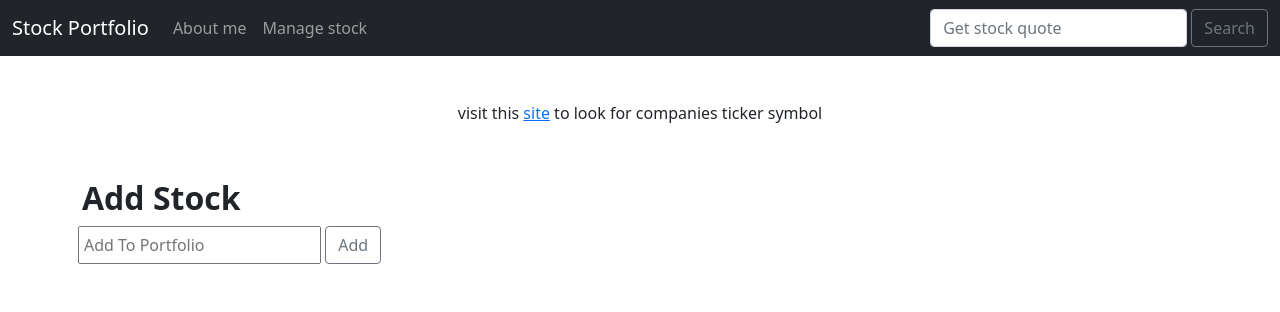
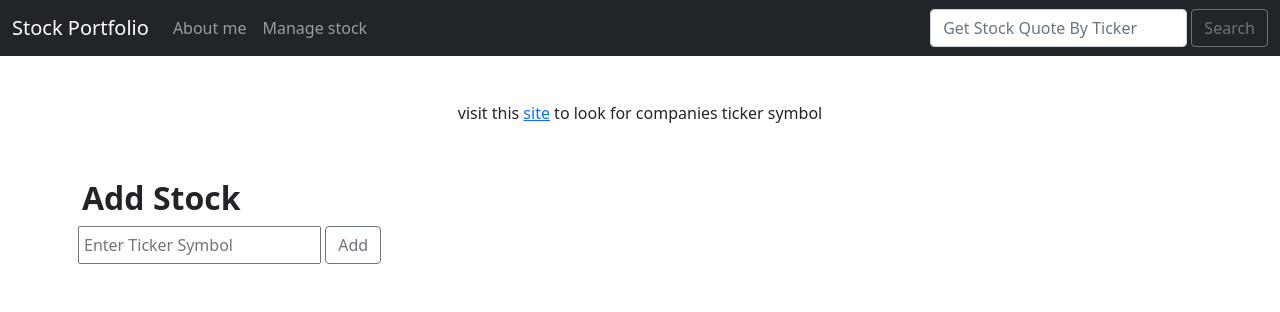
Before and after one commit to i4ink/stocks-app, a Django app: page /add_stock/ in a window 1280 px wide. Shown: the top 312 px of the page. Run offline with Django 3.2, Linux system fonts and the light colour scheme; data comes from the database, SQL or seed files in the repository; data that the repository does not hold is empty.

Commit message:
html update

```diff
--- a/stockMarket/templates/add_stock.html
+++ b/stockMarket/templates/add_stock.html
@@ -7,7 +7,7 @@
 <!-- <form action="{% url 'add_stock' %}" class="d-flex form-inline my-2 my-lg-0" method="POST"> -->
 <form action="{% url 'add_stock' %}" class="row g-2" method="POST" required >
     {% csrf_token %}
-    <input class="col-auto" id="txte" type="search"  placeholder="Add To Portfolio" aria-label="Search" name="ticker">
+    <input class="col-auto" id="txte" type="search"  placeholder="Enter Ticker Symbol" aria-label="Search" name="ticker">
     &nbsp;
     <button class="btn btnstyle btn-outline-secondary col-auto" onclick="return ValidateStock()" type="submit">Add</button>
 </form>
--- a/stockMarket/templates/base.html
+++ b/stockMarket/templates/base.html
@@ -8,7 +8,7 @@
     <!-- Bootstrap CSS -->
     <link href="https://cdn.jsdelivr.net/npm/bootstrap@5.0.0/dist/css/bootstrap.min.css" rel="stylesheet" integrity="sha384-wEmeIV1mKuiNpC+IOBjI7aAzPcEZeedi5yW5f2yOq55WWLwNGmvvx4Um1vskeMj0" crossorigin="anonymous">
 
-    <title>Base html</title>
+    <title>Stock</title>
     <style>
     	/* .card-color {background-color: #f6f9f7;} */
       .btnstyle:hover {background: green;}
@@ -38,7 +38,7 @@
             <div class="d-flex flex-row bd-highlight ">
             <!-- <div class="d-flex justify-content-end"> -->
                 <!-- <input class="form-control mx-auto mr-sm-2" type="search" placeholder="Enter latitude" aria-label="Search" name="latitude"> -->
-                <input class="form-control mr-sm-2" id="txt" type="text" placeholder="Get stock quote" aria-label="Search" name="ticker">
+                <input class="form-control mr-sm-2" id="txt" type="text" placeholder="Get Stock Quote By Ticker" aria-label="Search" name="ticker">
                 &nbsp;
                 <button  class=" btnstyle btn btn-outline-secondary my-2 my-sm-0" onclick="return Validate()" type="submit">Search</button>
             </div>
```
